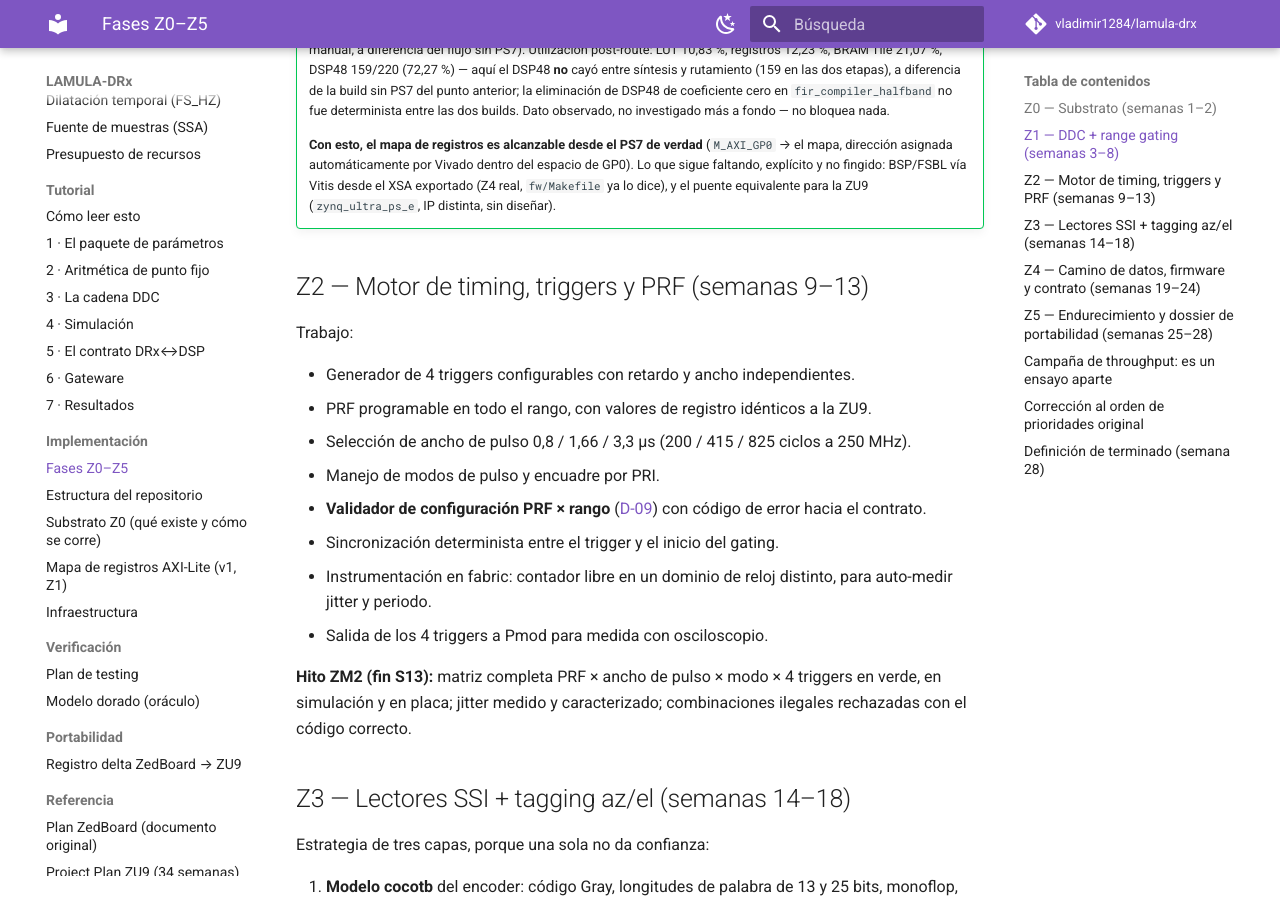
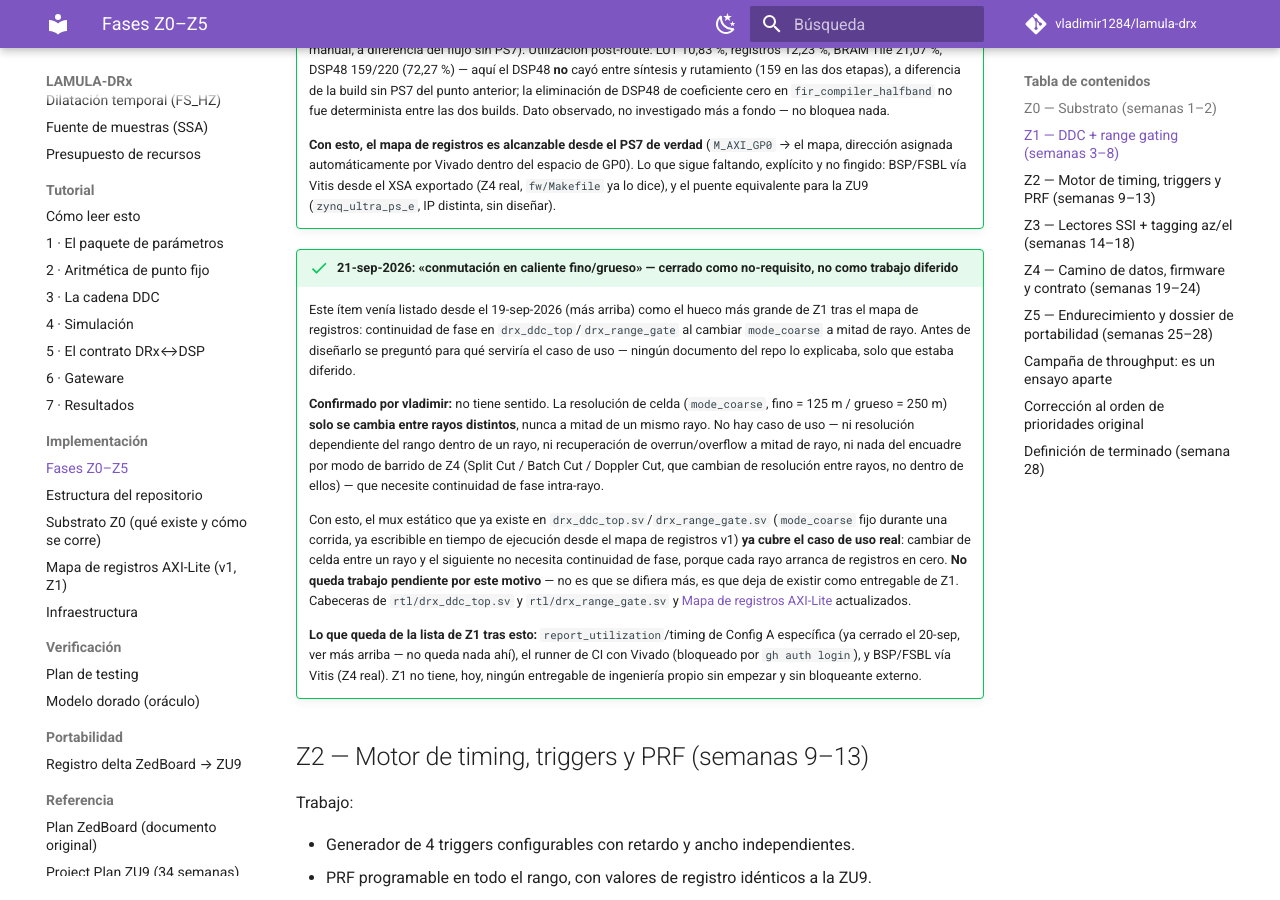
Before and after one commit to vladimir1284/lamula-drx, an MkDocs documentation site: the page built from docs/implementacion/fases.md, in a window 1280 px wide and 900 px high, scrolled down 11023 px. Built offline with MkDocs 1.6.1 and Material for MkDocs 9.7.7, drawn with Linux system fonts in a browser that asks for light colours; comment, search, counter and statistics services are not loaded.

Commit message:
Z1: cierra la conmutacion en caliente fino/grueso como no-requisito
Confirmado por vladimir: la resolucion de celda (mode_coarse) solo
cambia entre rayos distintos, nunca a mitad de uno, asi que la
continuidad de fase intra-rayo que este item pedia desde el diseno
original no tiene caso de uso real. El mux estatico ya existente en
drx_ddc_top/drx_range_gate cubre lo que hace falta. Deja de ser un
entregable de Z1 sin empezar.

Co-Authored-By: Claude Sonnet 5 <noreply@anthropic.com>

```diff
--- a/docs/implementacion/fases.md
+++ b/docs/implementacion/fases.md
@@ -529,6 +529,32 @@ original, menos JESD y menos DMA.
     explícito y no fingido: BSP/FSBL vía Vitis desde el XSA exportado (Z4 real, `fw/Makefile` ya lo
     dice), y el puente equivalente para la ZU9 (`zynq_ultra_ps_e`, IP distinta, sin diseñar).
 
+!!! success "21-sep-2026: «conmutación en caliente fino/grueso» — cerrado como no-requisito, no como trabajo diferido"
+    Este ítem venía listado desde el 19-sep-2026 (más arriba) como el hueco más grande de Z1 tras el
+    mapa de registros: continuidad de fase en `drx_ddc_top`/`drx_range_gate` al cambiar `mode_coarse`
+    a mitad de rayo. Antes de diseñarlo se preguntó para qué serviría el caso de uso — ningún
+    documento del repo lo explicaba, solo que estaba diferido.
+
+    **Confirmado por vladimir:** no tiene sentido. La resolución de celda (`mode_coarse`, fino =
+    125 m / grueso = 250 m) **solo se cambia entre rayos distintos**, nunca a mitad de un mismo
+    rayo. No hay caso de uso — ni resolución dependiente del rango dentro de un rayo, ni
+    recuperación de overrun/overflow a mitad de rayo, ni nada del encuadre por modo de barrido de
+    Z4 (Split Cut / Batch Cut / Doppler Cut, que cambian de resolución entre rayos, no dentro de
+    ellos) — que necesite continuidad de fase intra-rayo.
+
+    Con esto, el mux estático que ya existe en `drx_ddc_top.sv`/`drx_range_gate.sv` (`mode_coarse`
+    fijo durante una corrida, ya escribible en tiempo de ejecución desde el mapa de registros v1)
+    **ya cubre el caso de uso real**: cambiar de celda entre un rayo y el siguiente no necesita
+    continuidad de fase, porque cada rayo arranca de registros en cero. **No queda trabajo
+    pendiente por este motivo** — no es que se difiera más, es que deja de existir como entregable
+    de Z1. Cabeceras de `rtl/drx_ddc_top.sv` y `rtl/drx_range_gate.sv` y
+    [Mapa de registros AXI-Lite](registros.md#deliberadamente-fuera-de-v2) actualizados.
+
+    **Lo que queda de la lista de Z1 tras esto:** `report_utilization`/timing de Config A específica
+    (ya cerrado el 20-sep, ver más arriba — no queda nada ahí), el runner de CI con Vivado
+    (bloqueado por `gh auth login`), y BSP/FSBL vía Vitis (Z4 real). Z1 no tiene, hoy, ningún
+    entregable de ingeniería propio sin empezar y sin bloqueante externo.
+
 ## Z2 — Motor de timing, triggers y PRF (semanas 9–13) { #z2 }
 
 Trabajo:
```
Also changed, not shown: CLAUDE.md (+18 -8 lines), docs/implementacion/registros.md (+6 -4 lines), 2 other files.
